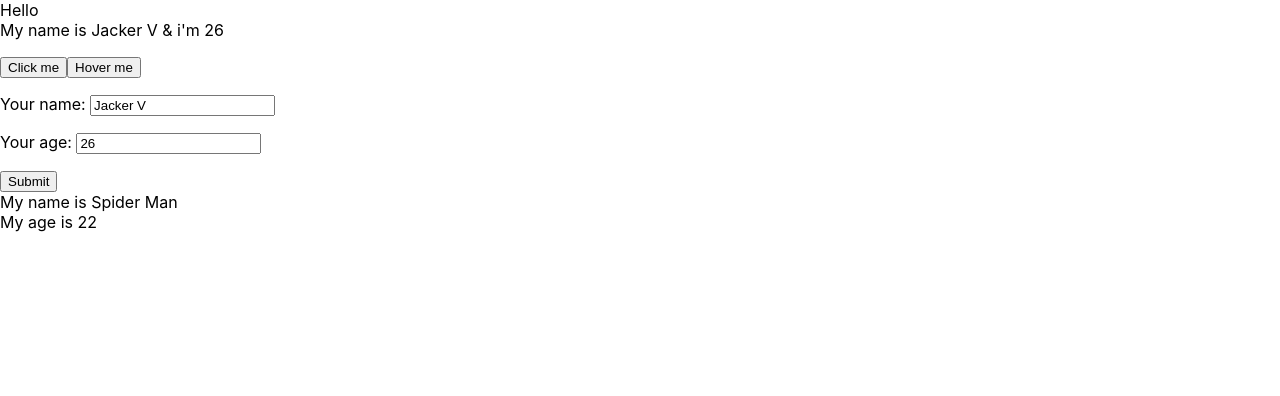
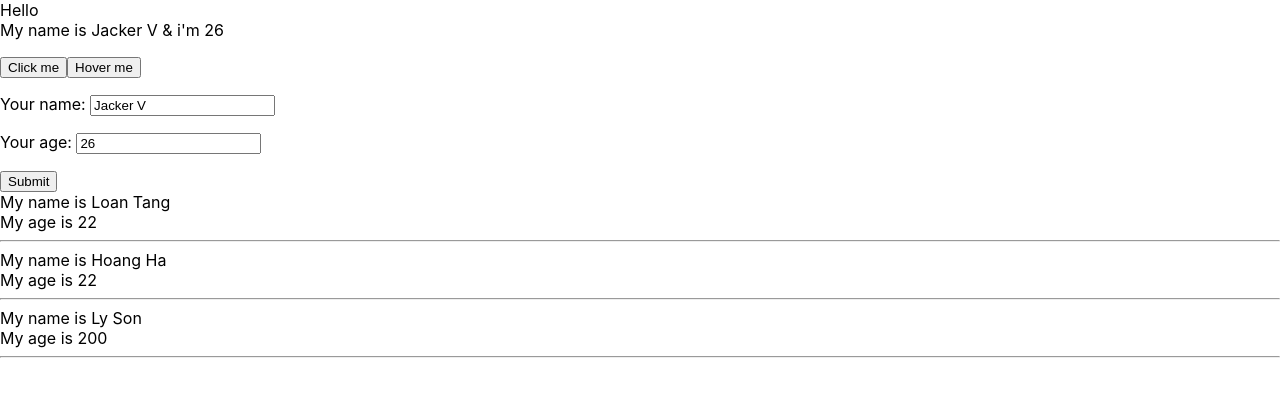
Before and after one commit to Jacker-V/reactBasic, a React (Create React App) app: page / in a window 1280 px wide. Shown: the top 396 px of the page. Built offline with nearby package versions, Linux system fonts and the light colour scheme.

Commit message:
array props with key

```diff
--- a/src/components/DisplayInfo.js
+++ b/src/components/DisplayInfo.js
@@ -3,12 +3,23 @@ import React from "react";
 class DisplayInfo extends React.Component{
     render(){
         // destructuring array/object
-        const {age, name} = this.props;//object
+        const {listUsers} = this.props;//object
         //props ==> properites: tài sản
         return(
             <div>
-                <div>My name is {name}</div>
-                <div>My age is {age}</div>
+                {/* <div>My name is {name}</div>
+                <div>My age is {age}</div> */}
+                {
+                    listUsers.map((user) => {
+                        return(
+                            <div key={user.id}>
+                                <div>My name is {user.name}</div>
+                                <div>My age is {user.age}</div>
+                                <hr></hr>
+                            </div>
+                        )
+                    })
+                }
             </div>
         )
     }
--- a/src/components/MyComponent.js
+++ b/src/components/MyComponent.js
@@ -8,13 +8,20 @@ class MyComponent extends React.Component {
     // JSX cú pháp đặc biệt của react mà vue và angular ko có, cho phép viết code bên trong HTML
     // JSX thì chỉ cho phép bạn trả ra 1 khối hay 1 div, sẽ có cách để khắc phục nhưng chưa nên biêt
     // muốn viết tiếp các element thì chúng ta sẽ viết trong thẻ div
+    state = {
+        listUsers: [
+            {id: 1, name : "Loan Tang", age : "22"},
+            {id: 2, name : "Hoang Ha", age : "22"},
+            {id: 3, name : "Ly Son", age : "200"},
+        ]
+    }
     render() {
         const myAge = 22;
         return (
             <div>
 
                 <UserInfo></UserInfo>
-                <DisplayInfo name="Spider Man" age={myAge}></DisplayInfo>
+                <DisplayInfo listUsers={this.state.listUsers}></DisplayInfo>
             </div>
         );
     }
```
